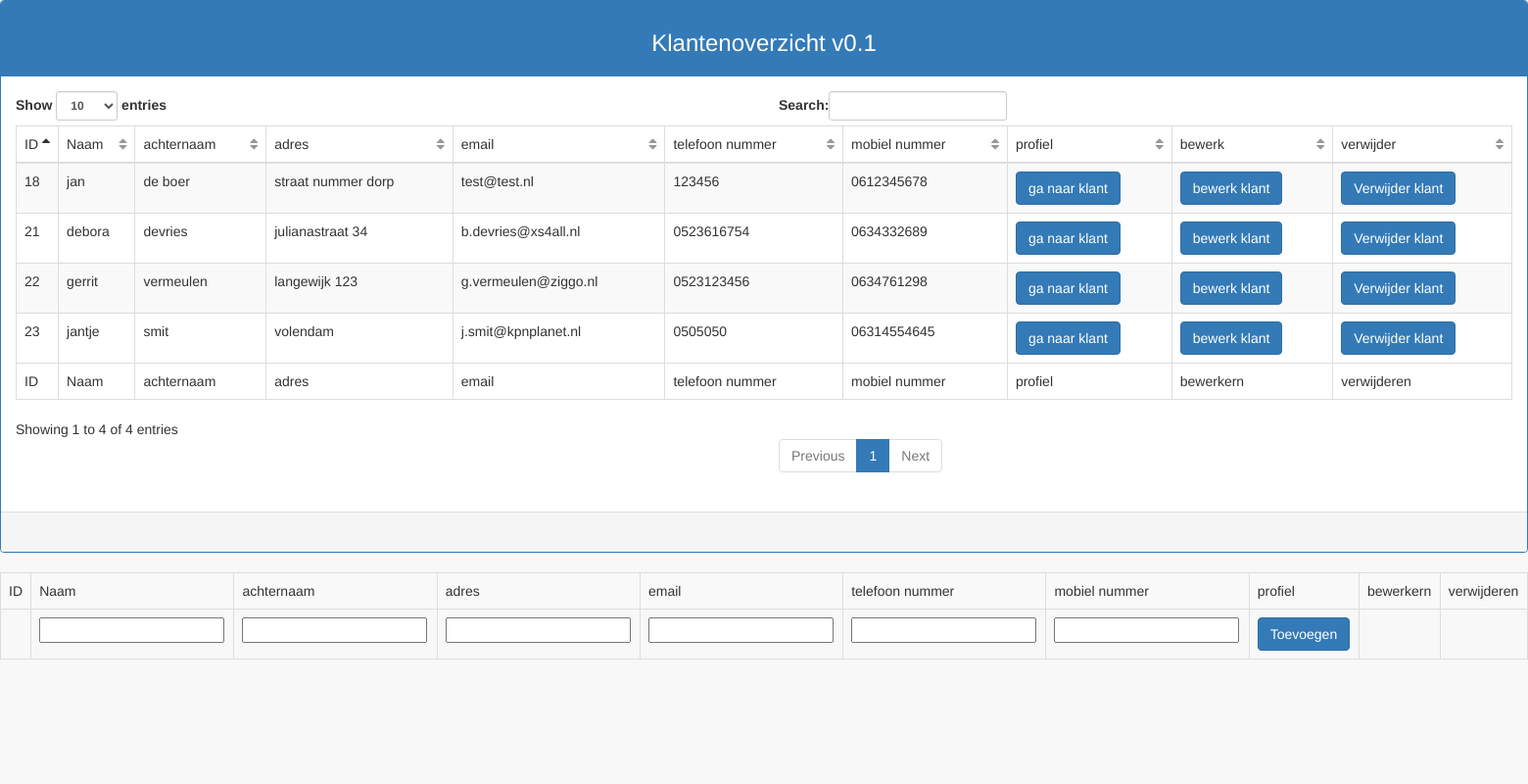
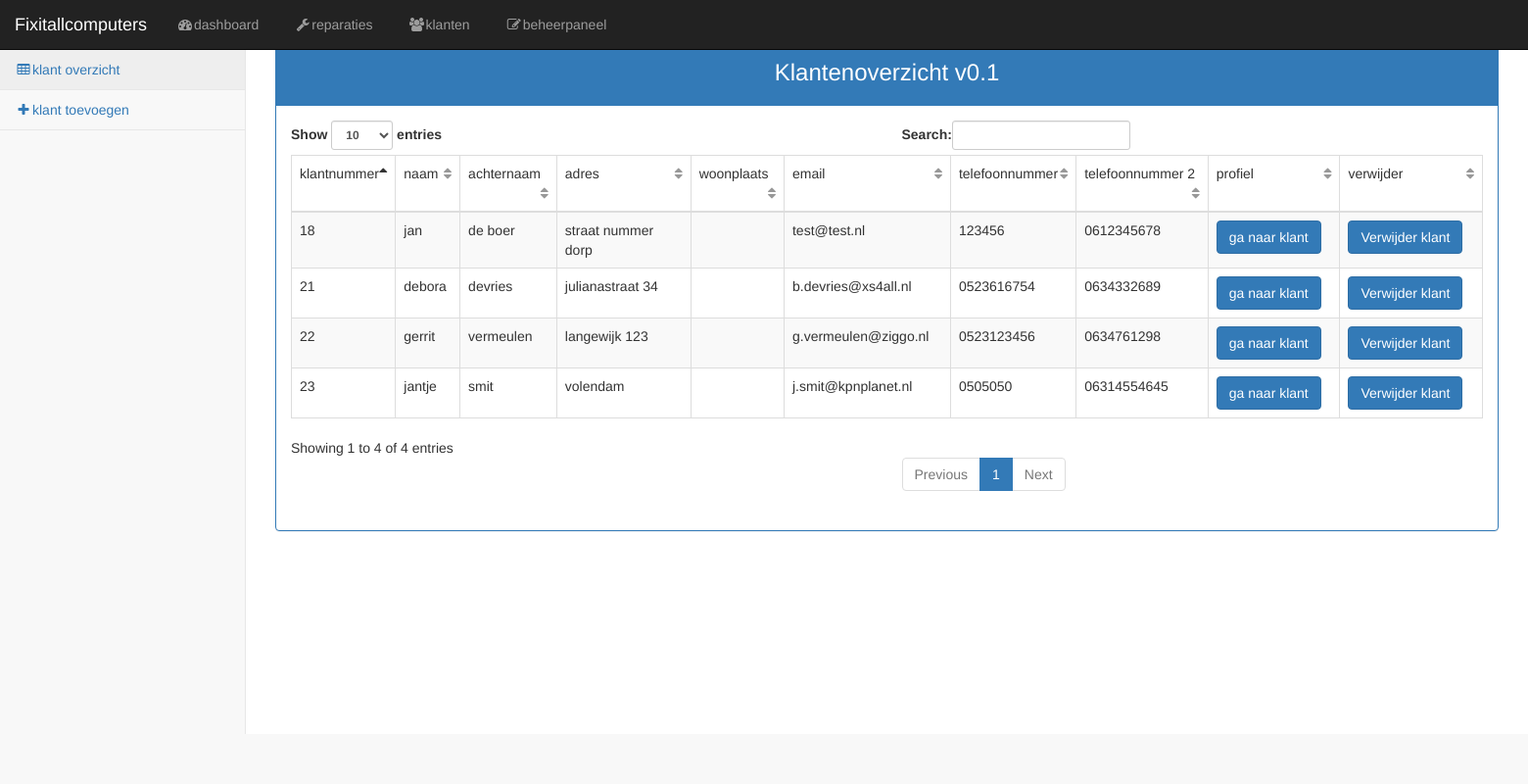
Before and after one commit to ChristiaanG/KBS-groep-2, a PHP site: the page made by paginas/overzicht.php in a window 1560 px wide. Shown: the whole page at 98% size. Run offline with PHP 8.4, Linux system fonts and the light colour scheme; data comes from the database, SQL or seed files in the repository; data that the repository does not hold is empty.

Commit message:
Merge branch 'master' of https://github.com/ChristiaanG/KBS-groep-2

```diff
--- a/paginas/bewerkrepair.php
+++ b/paginas/bewerkrepair.php
@@ -25,10 +25,12 @@ $pdo = NULL;
         <link href="../css/startmin.css" rel="stylesheet">
 
         <link href="../css/font-awesome.min.css" rel="stylesheet" type="text/css">
-        <title>repaireditor v0.1</title>
+
+        <?php include 'nav.php'; ?>
     </head>
     <body>
-        <div class="container">
+        <?php include 'siderepair.php'; ?>
+        <div id="page-wrapper">
             <div class="panel panel-primary">
                 <div class="panel-heading">
                     <h3>klantreparatie gegevens v0.1</h3>
--- /dev/null
+++ b/paginas/nav.php
@@ -0,0 +1,37 @@
+<meta charset="utf-8">
+<meta name="viewport" content="width=device-width, initial-scale=1">
+
+<link href="../css/bootstrap.min.css" rel="stylesheet">
+<link href="../css/metisMenu.min.css" rel="stylesheet">
+<link href="../css/startmin.css" rel="stylesheet">
+<link href="../css/font-awesome.min.css" rel="stylesheet" type="text/css">
+<script src="https://oss.maxcdn.com/libs/html5shiv/3.7.0/html5shiv.js"></script>
+<script src="https://oss.maxcdn.com/libs/respond.js/1.4.2/respond.min.js"></script>
+<link rel="icon" href="../klant/favicon.ico.jpg" type="image/ico">
+<title>project fixitall</title>
+<nav class="navbar navbar-inverse navbar-fixed-top" role="navigation">
+    <div class="navbar-header">
+        <a class="navbar-brand" href="index.php">Fixitallcomputers</a>
+    </div>
+
+    <button type="button" class="navbar-toggle" data-toggle="collapse" data-target=".navbar-collapse">
+        <span class="sr-only">Toggle navigation</span>
+        <span class="icon-bar"></span>
+        <span class="icon-bar"></span>
+        <span class="icon-bar"></span>
+    </button>
+    <ul class="nav navbar-nav navbar-left navbar-top-links">
+        <li><a href="index.php"><i class="fa   fa-tachometer  fa-fw"></i>dashboard</a></li>
+    </ul>
+    <ul class="nav navbar-nav navbar-left navbar-top-links">
+        <li><a href="repairoverzicht.php"><i class="fa  fa-wrench  fa-fw"></i>reparaties</a></li>
+    </ul>
+    <ul class="nav navbar-nav navbar-left navbar-top-links">
+        <li><a href="overzicht.php"><i class="fa fa-users  fa-fw"></i>klanten</a></li>
+    </ul>
+
+    <ul class="nav navbar-nav navbar-left navbar-top-links">
+        <li><a href="admin.php"><i class="fa fa-edit  fa-fw"></i>beheerpaneel</a></li>
+        <li class="divider"></li>
+    </ul>
+</nav>
--- a/paginas/overzicht.php
+++ b/paginas/overzicht.php
@@ -5,8 +5,8 @@ $pdo = new PDO("mysql:host=localhost; dbname=mydb; port=3306", "root", "");
 // Eerst toevoegen als daar op is geklikt
 if (isset($_GET["toevoegen"])) {
     // op toevoegen geklikt, nummer bestaat en nummer is niet leeg
-    $stmt = $pdo->prepare("INSERT INTO customer (first_name, last_name, address, email, phoneNr, cellphoneNr) VALUES(?,?,?,?,?,?)");
-    $stmt->execute(array($_GET["voornaam"], $_GET["achternaam"], $_GET["adres"], $_GET["email"], $_GET["phonenr"], $_GET["cellphoneNr"]));
+    $stmt = $pdo->prepare("INSERT INTO customer (first_name, last_name, address, city, email, phoneNr, cellphoneNr) VALUES(?,?,?,?,?,?,?)");
+    $stmt->execute(array($_GET["voornaam"], $_GET["achternaam"], $_GET["adres"], $_GET["woonplaats"], $_GET["email"], $_GET["phonenr"], $_GET["cellphoneNr"]));
 }
 // daarna pas alle klanten uit de database selecteren zodat je de toegevoegde klant ook ziet
 $stmt = $pdo->prepare("SELECT * FROM customer");
@@ -20,15 +20,21 @@ $pdo = NULL;
     <head>
         <meta charset="utf-8">
         <meta name="viewport" content="width=device-width, initial-scale=1">
-        <title>Klantenoverzicht v0.1</title>
+
         <link href="../css/bootstrap.min.css" rel="stylesheet">
         <link href="../css/metisMenu.min.css" rel="stylesheet">
         <link href="../css/startmin.css" rel="stylesheet">
         <link href="../css/font-awesome.min.css" rel="stylesheet" type="text/css">
         <script src="https://oss.maxcdn.com/libs/html5shiv/3.7.0/html5shiv.js"></script>
         <script src="https://oss.maxcdn.com/libs/respond.js/1.4.2/respond.min.js"></script>
+
+        <?php include 'nav.php'; ?>
     </head>
     <body>
+        <?php include 'sideklant.php'; ?>
+        <div id="page-wrapper">
+
+            <!-- Navigation -->
 
             <div class="panel panel-primary">
                 <div class="panel-heading">
@@ -38,15 +44,16 @@ $pdo = NULL;
                     <table class="table table-striped table-bordered table-hover" id="dataTables-example">
                         <thead>
                             <tr>
-                            <td>ID</td>
-                            <td>Naam</td>
+                                <td>klantnummer</td>
+                                <td>naam</td>
                                 <td>achternaam</td>
                                 <td>adres</td>
+                                <td>woonplaats</td>
                                 <td>email</td>
-                            <td>telefoon nummer</td>
-                            <td>mobiel nummer</td>
+                                <td>telefoonnummer</td>
+                                <td>telefoonnummer 2</td>
                                 <td>profiel</td>
-                            <td>bewerk</td>
+
                                 <td>verwijder</td>
                             </tr>
                         </thead>
@@ -59,73 +66,16 @@ $pdo = NULL;
                                 print("\n\t\t<td>" . $klant["first_name"] . "</td>");
                                 print("\n\t\t<td>" . $klant["last_name"] . "</td>");
                                 print("\n\t\t<td>" . $klant["address"] . "</td>");
+                                print("\n\t\t<td>" . $klant["city"] . "</td>");
                                 print("\n\t\t<td>" . $klant["email"] . "</td>");
                                 print("\n\t\t<td>" . $klant["phoneNr"] . "</td>");
                                 print("\n\t\t<td>" . $klant["cellphoneNr"] . "</td>");
                                 print("<td><a href=\"klant.php?nummer=" . $klant["customerID"] . "\"class=\"btn btn-primary\">ga naar klant</a></td>");
-                            print("<td><a href=\"bewerkklant.php?nummer=" . $klant["customerID"] . "\"class=\"btn btn-primary\">bewerk klant</a></td>");
+
                                 print("<td><a href=\"verwijder.php?nummer=" . $klant["customerID"] . "\"class=\"btn btn-primary\">Verwijder klant</a></td>");
                                 print("\n\t</tr>");
                             }
                             ?></tbody>
-                    <form method="get" action="overzicht.php">
-                        <tfoot>
-                            <tr>
-                                <td>ID</td>
-                                <td>Naam</td>
-                                <td>achternaam</td>
-                                <td>adres</td>
-                                <td>email</td>
-                                <td>telefoon nummer</td>
-                                <td>mobiel nummer</td>
-                                <td>profiel</td>
-                                <td>bewerkern</td>
-                                <td>verwijderen</td>
-                            </tr>
-
-                        </tfoot>
-                    </form>
-                </table>
-
-            </div>
-            <div class="panel-footer">
-                <br>
-
-            </div>
-        </div>
-        <table class="table table-striped table-bordered table-hover">
-            <tr>
-                <td>ID</td>
-                <td>Naam</td>
-                <td>achternaam</td>
-                <td>adres</td>
-                <td>email</td>
-                <td>telefoon nummer</td>
-                <td>mobiel nummer</td>
-                <td>profiel</td>
-                <td>bewerkern</td>
-                <td>verwijderen</td>
-            </tr>
-            <tr>
-            <form method="get" action="overzicht.php">
-                <td><input type="hidden" name="test"></td>
-                <td> <input type="text" name="voornaam"></td>
-                <td> <input type="text" name="achternaam"></td>
-                <td> <input type="text" name="adres"></td>
-                <td> <input type="text" name="email"></td>
-                <td><input type="text" name="phonenr"></td>
-                <td> <input type="text" name="cellphoneNr"></td>
-                <td> <input type="submit" name="toevoegen" class="btn btn-primary" value="Toevoegen"></td>
-                <td><input type="hidden"></td>
-                <td><input type="hidden"></td>
-            </form>
-        </tr>
-    </table>
-
-
-
-
-
                         <script src="../js/jquery.min.js"></script>
                         <script src="../js/bootstrap.min.js"></script>
                         <script src="../js/metisMenu.min.js"></script>
@@ -140,5 +90,16 @@ $pdo = NULL;
                                 });
                             });
                         </script>
+                    </table>
+
+                </div>
+
+            </div>
+        </div>
+
+
+
+
+
     </body>
 </html>
--- /dev/null
+++ b/paginas/sideklant.php
@@ -0,0 +1,22 @@
+<nav id="side-menu">
+    <div class="navbar-default sidebar" role="navigation">
+        <div class="sidebar-nav navbar-collapse">
+            <ul class="nav" id="side-menu">
+                <li>
+                    <a href="overzicht.php"><i class="fa fa-table fa-fw"></i>klant overzicht</a>
+                </li>
+                <li>
+                    <a href="addklant.php"><i class="fa  fa-plus  fa-fw"></i>klant toevoegen</a>
+                </li>
+            </ul>
+        </div>
+        <!-- /.sidebar-collapse -->
+    </div>
+    <!-- /.navbar-static-side -->
+</nav>
+<script src="../js/jquery.min.js"></script>
+<script src="../js/bootstrap.min.js"></script>
+<script src="../js/metisMenu.min.js"></script>
+<script src="../js/dataTables/jquery.dataTables.min.js"></script>
+<script src="../js/dataTables/dataTables.bootstrap.min.js"></script>
+<script src="../js/startmin.js"></script>
--- a/paginas/verwijder.php
+++ b/paginas/verwijder.php
@@ -21,11 +21,12 @@ $pdo = NULL;
         <link href="../css/startmin.css" rel="stylesheet">
 
         <link href="../css/font-awesome.min.css" rel="stylesheet" type="text/css">
+        <?php include 'nav.php'; ?>
 
-        <title>Klant verwijderen v0.1</title>
     </head>
     <body>
-        <div class="container">
+        <?php include 'sideklant.php'; ?>
+        <div id="page-wrapper" class="container">
             <div class="panel panel-primary">
                 <div class="panel-heading">
                     <h3> klant verwijderd</h3>
```
Also changed, not shown: paginas/addklant.php (added, +84 -0 lines), paginas/bewerkklant.php (+20 -17 lines), paginas/klant.php (+32 -22 lines), paginas/repair.php (+5 -2 lines), paginas/repairoverzicht.php (added, +93 -0 lines), paginas/siderepair.php (added, +22 -0 lines), paginas/uploadtest.php (added, +25 -0 lines), paginas/uploads/med_1449936333_00050.jpg (added). Lines whose indentation alone changed are shown as unchanged.
